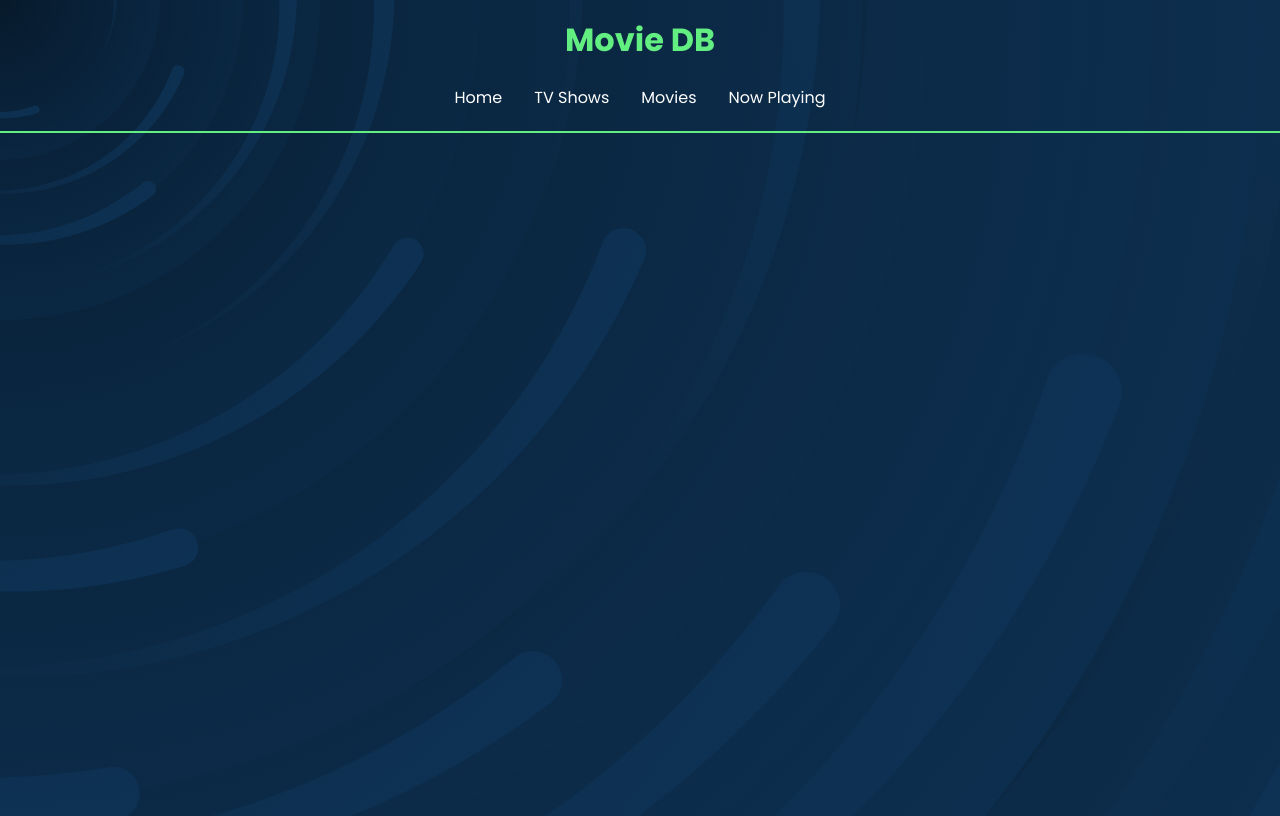
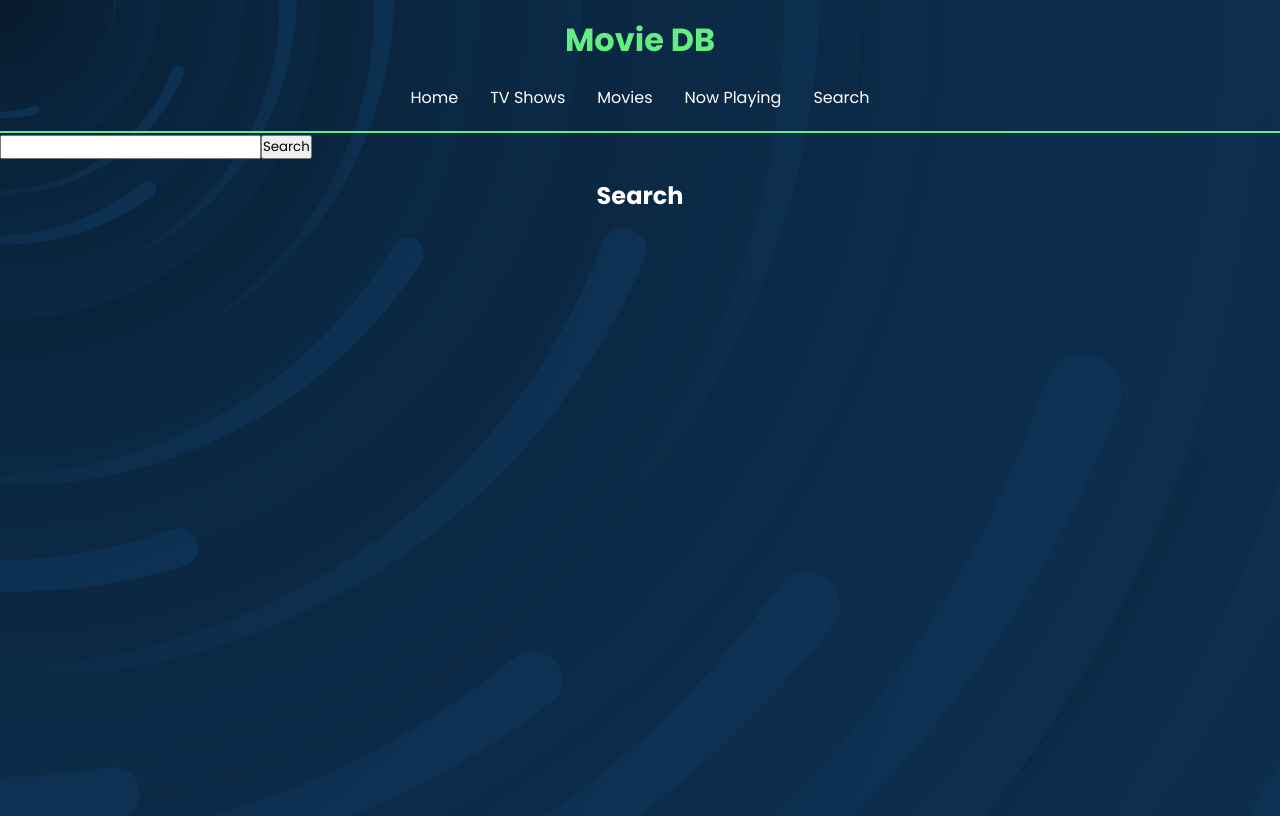
Before and after one commit to ricardonyc/movie-db, a React (Create React App) app: page /search in a window 1280 px wide. Built offline with nearby package versions, Linux system fonts and the light colour scheme.

Commit message:
added search page

```diff
--- a/src/App.js
+++ b/src/App.js
@@ -69,7 +69,6 @@ function App() {
           <Routes>
             <Route path="/" element={<Home />} />
             <Route path="/home" element={<Home />} />
-            {/* <Route path="/movies" element={<Movies />} /> */}
             <Route path="/tv_shows" element={<TvShows />} />
             <Route path="/movies" element={<Movies />} />
             <Route path="/now_playing" element={<NowPlaying />} />
--- a/src/components/CastCards.jsx
+++ b/src/components/CastCards.jsx
@@ -2,13 +2,7 @@ import React from "react";
 
 function CastCards(props) {
   const { person } = props;
-  // console.log(person)
-  // const { cast } = props;
   const { character, name, profile_path } = person;
-  // console.log(cast)
-  // const { castList } = props;
-  // const { name, character, profile_path } = castList
-  console.log(profile_path);
 
   const imgUrl = profile_path
     ? `https://image.tmdb.org/t/p/original${profile_path}`
--- a/src/components/MoviePage.jsx
+++ b/src/components/MoviePage.jsx
@@ -11,7 +11,6 @@ function MoviePage(props) {
   const { recommendations, media, setRecommendations, cast, setCast } =
     useContext(RecommendationsContext);
 
-  // const [cast, setCast] = useState([]);
   const { movie_id, media_type } = media;
   const [visible, setVisible] = useState(5);
 
@@ -51,8 +50,10 @@ function MoviePage(props) {
   }, []);
 
   useEffect(() => {
-    Aos.init({ duration: 1500, once: true });
+    Aos.init({ duration: 1500, once: true, delay: 20 });
   }, []);
+
+
 
   return (
     <div className="moviepage--container">
--- a/src/components/MoviePageCard.jsx
+++ b/src/components/MoviePageCard.jsx
@@ -11,6 +11,8 @@ function MoviePageCard(props) {
     backdrop_path,
   } = props.info;
 
+  console.log(poster_path);
+
   const ratingColor = {
     backgroundColor:
       vote_average >= 8 ? "#62ee81" : vote_average >= 7 ? "#FFA212" : "#FF2222",
@@ -21,10 +23,16 @@ function MoviePageCard(props) {
   }`;
 
   return (
-    <div data-aos="fade-up" className="moviepage--card">
-      <img src={imgUrl} alt="" />
+    <div data-aos="zoom-in" className="moviepage--card">
+      {poster_path || backdrop_path ? (
+        <img src={imgUrl} alt="" />
+      ) : (
+        <img
+          src="https://upload.wikimedia.org/wikipedia/commons/thumb/6/65/No-Image-Placeholder.svg/1200px-No-Image-Placeholder.svg.png"
+          alt="NOT FOUND"
+        />
+      )}
       <div className="card--text">
-        {/* <h4>{title ? title : original_title}</h4> */}
         <p className="rating" style={ratingColor}>
           {Math.round(vote_average * 10) / 10}
         </p>
--- a/src/components/Navbar/Nav.jsx
+++ b/src/components/Navbar/Nav.jsx
@@ -9,13 +9,9 @@ function Nav(props) {
     setSidebar((prev) => !prev);
   }
 
-  // console.log(sidebar);
-
   const underline = {
     textDecoration: "none",
   };
-
-  // when one of the items are clicked, it changes color
 
   return (
     <div className="nav--container">
@@ -47,9 +43,9 @@ function Nav(props) {
           <Link to="now_playing" style={underline}>
             <li>Now Playing</li>
           </Link>
-          {/* <Link to="search" style={underline}>
+          <Link to="search" style={underline}>
             <li>Search</li>
-          </Link> */}
+          </Link>
         </ul>
       </nav>
     </div>
--- a/src/components/Pages/Search.jsx
+++ b/src/components/Pages/Search.jsx
@@ -1,13 +1,57 @@
 import React, { useState, useEffect } from "react";
+import Card from "../Card";
+import axios from "axios";
+import CircularProgress from "@mui/material/CircularProgress";
 
 function Search(props) {
+  const [search, setSearch] = useState([]);
+  const [results, setResults] = useState([]);
+  const [loading, setLoading] = useState(false);
 
+  const fetchSearch = async () => {
+    setLoading(true);
 
+    const { data } = await axios.get(
+      `https://api.themoviedb.org/3/search/multi?api_key=83bc98823c4c710c5443011ef8e9dbf9&language=en-US&query=${search}&page=1&include_adult=false`
+    );
+
+    setTimeout(() => {
+      setLoading(false);
+      setResults(data.results);
+    }, 700);
+  };
+
+  console.log(results);
+
+  // useEffect(() => {
+  //   fetchSearch();
+  //   setLoading(false);
+  // }, [search]);
+
+  const searchHandler = (e) => {
+    setSearch(e.target.value);
+  };
+
+  const spinnerStyling = {
+    width: "4rem",
+    height: "4rem",
+    color: "#F0DC4E",
+  };
 
   return (
-    <div className="search--container">
-
-
+    <div className="card--container">
+      <input type="text" onChange={searchHandler} />
+      <button onClick={fetchSearch}>Search</button>
+      <h2 className="top--h2">Search</h2>
+      <div className="card--section">
+        {loading ? (
+          <CircularProgress className="spinner" style={spinnerStyling} />
+        ) : (
+          results.map((result) => {
+            return <Card info={result} />;
+          })
+        )}
+      </div>
     </div>
   );
 }
--- a/src/styles/style.css
+++ b/src/styles/style.css
@@ -466,8 +466,6 @@ a.link {
   -webkit-box-shadow: 0 3px 10px rgba(0, 0, 0, 0.5);
           box-shadow: 0 3px 10px rgba(0, 0, 0, 0.5);
   color: black;
-  left: 15px;
-  padding: 0.1rem 0.2rem;
 }
 
 .moviepage--container .recommendations--section .recommendation--cards .moviepage--card img {
--- a/src/styles/style.scss
+++ b/src/styles/style.scss
@@ -348,8 +348,6 @@ a {
 
           .rating {
             @include rating;
-            left: 15px;
-            padding: 0.1rem 0.2rem;
           }
         }
 
```
Also changed, not shown: src/components/BigCard.jsx (+0 -11 lines), 1 other file (tests, documents, lock files or other folders).
